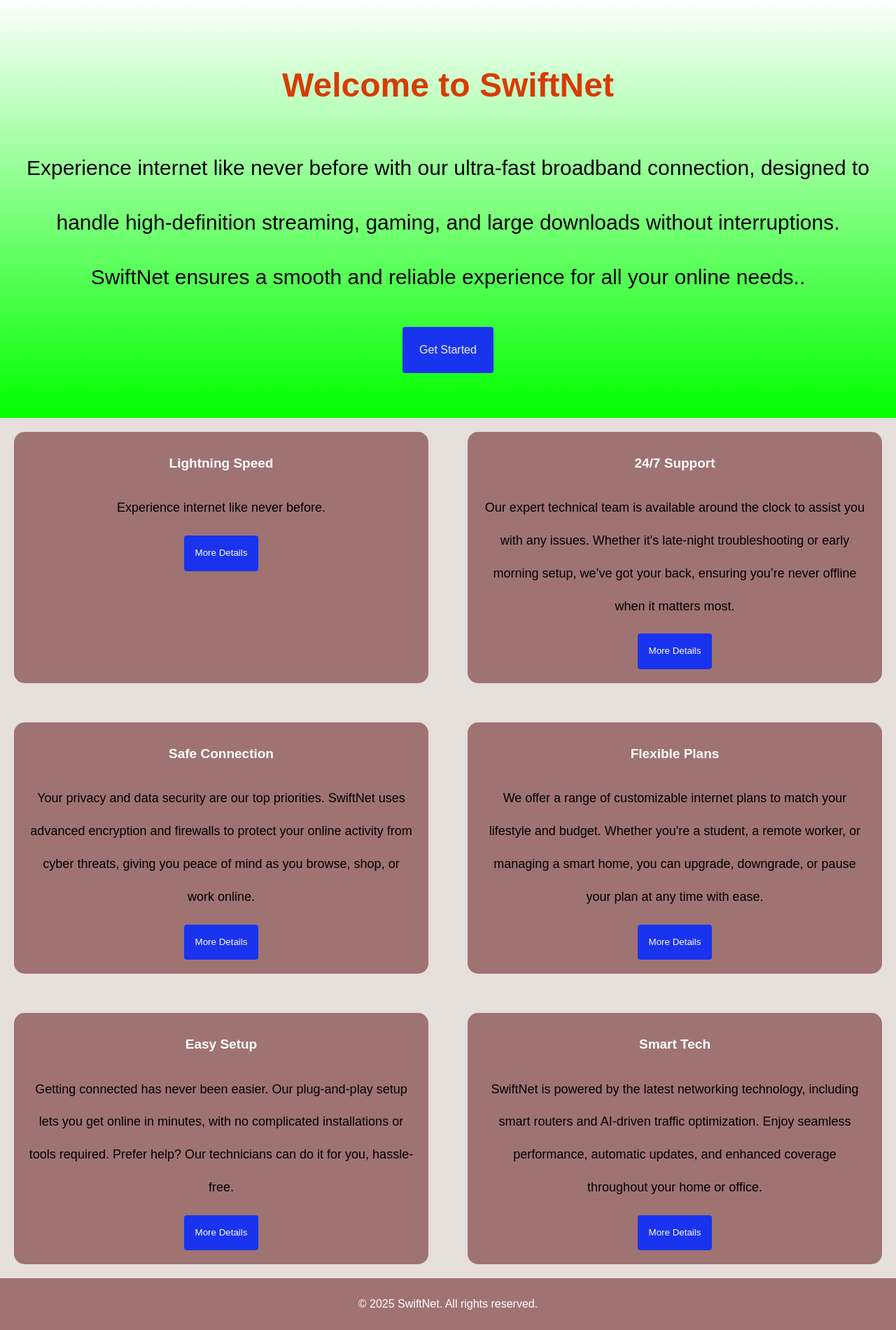
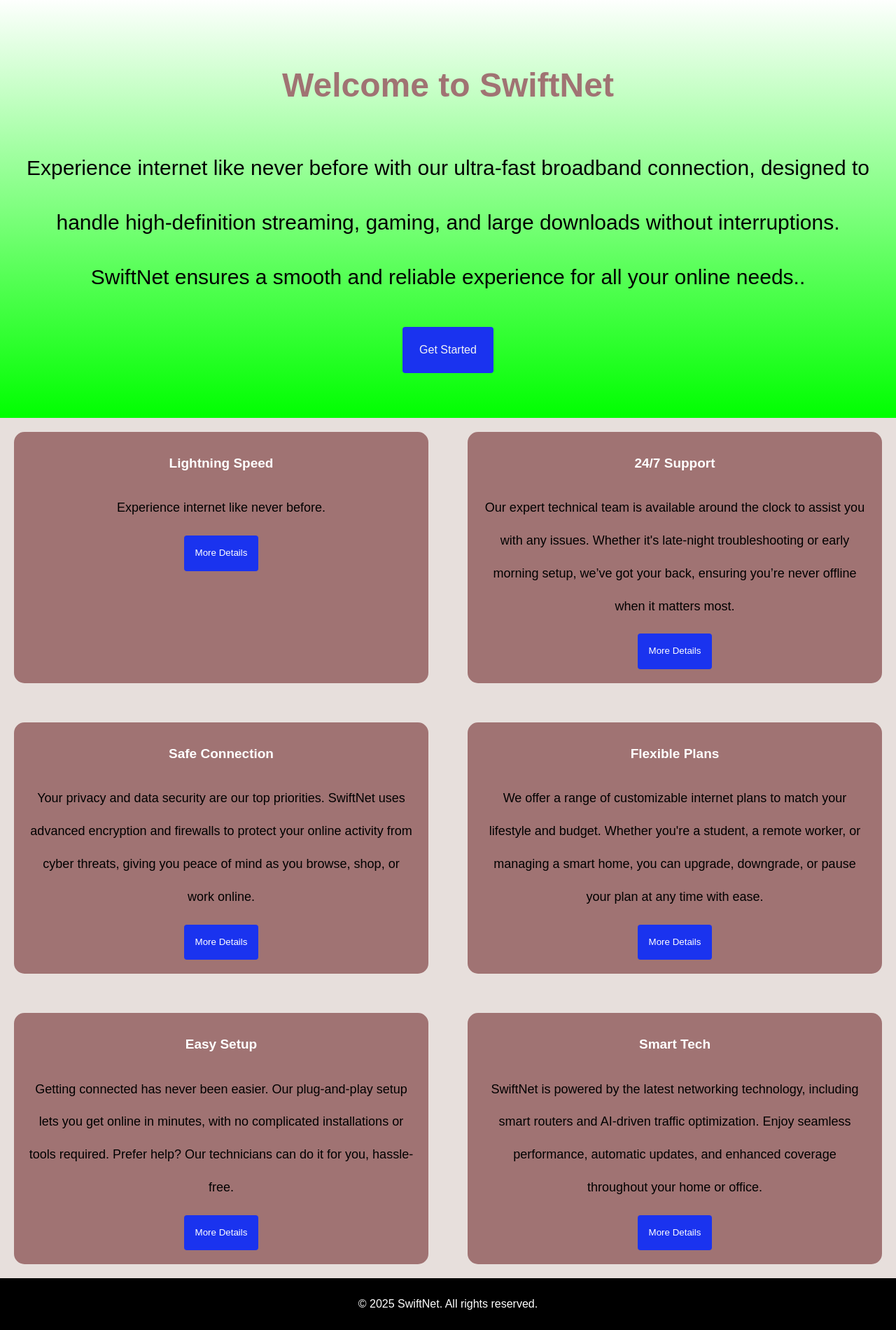
Before and after one commit to gloria-rgb/swiftnet, a plain HTML site: page index.html in a window 1280 px wide. Shown: the part 118-2018 px from the top of the page at 70% size. Drawn offline with Linux system fonts and the light colour scheme.

Commit message:
Update styles.css

```diff
--- a/styles.css
+++ b/styles.css
@@ -73,7 +73,7 @@
     }
     .hero h1 {
       font-size: 3rem;
-      color: var(--heading);
+      color: var(--primary);
       margin-bottom: 1rem;
       animation: slideIn 1s ease forwards;
       opacity: 0;
@@ -161,7 +161,7 @@
 
     /* Footer */
     footer {
-      background-color: var(--primary);
+      background-color: black;
       color: white;
       padding: 1rem;
       display: flex;
```
